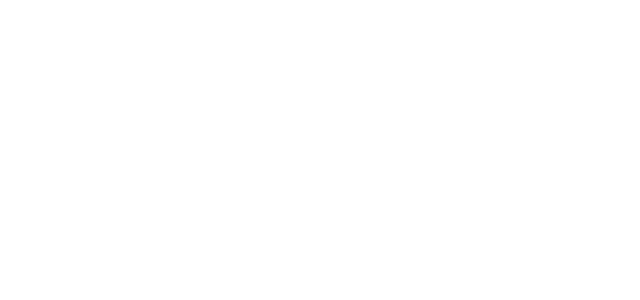
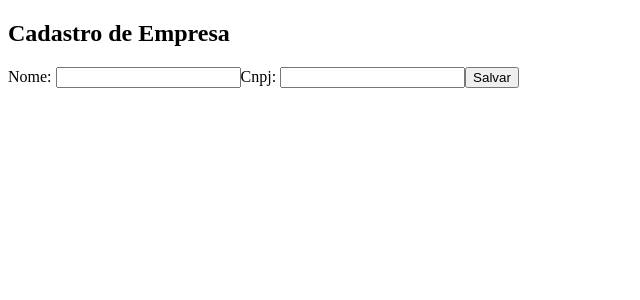
Before and after one commit to ARJOM/projeto-final-banco-II, a React (Create React App) app in the folder frontend/: page /empresa/novo in a window 1280 px wide. Shown: the top 300 px of the page, without its empty margins (0-640 px from the left). Built offline with nearby package versions, Linux system fonts and the light colour scheme.

Commit message:
feat: implementaçao da tela de cadastro de empresas

```diff
--- a/frontend/src/Routes.js
+++ b/frontend/src/Routes.js
@@ -2,12 +2,15 @@ import React from 'react';
 import {BrowserRouter, Route, Switch} from 'react-router-dom';
 
 import CreateEgresso from './pages/Egressos/Create';
+import CreateEmpresa from './pages/Empresas/Create'
 
 export default function Routes() {
     return (
         <BrowserRouter>
             <Switch>
                 <Route path={'/egresso/novo'} component={CreateEgresso} exact/>
+                <Route path={'/empresa/novo'} component={CreateEmpresa} exact/>
+
             </Switch>
         </BrowserRouter>
     )
--- /dev/null
+++ b/frontend/src/pages/Empresas/Create/index.js
@@ -0,0 +1,32 @@
+import React, {useState} from 'react';
+import api from '../../../services/api';
+
+export default function CreateEmpresa(){
+    const [nome, setNome] = useState("");
+    const [cnpj, setCnpj] = useState("");
+
+
+    function handleSubmit(e){
+        e.preventDefault();
+
+        const data = {nome, cnpj};
+
+        api.post('/company', data)
+            .then(res => console.log(res.data.msg))
+            .catch(err => console.log(err));
+    }
+
+    return(
+        <div>
+            <h2>Cadastro de Empresa</h2>
+            <form onSubmit={handleSubmit}>
+                <label>Nome: </label>
+                <input type="text" onChange={e => setNome(e.target.value)}/>
+                <label>Cnpj: </label>
+                <input type="text" onChange={e => setCnpj(e.target.value)}/>
+
+                <input type={"submit"} value={"Salvar"}/>
+            </form>
+        </div>
+    )
+}
```
